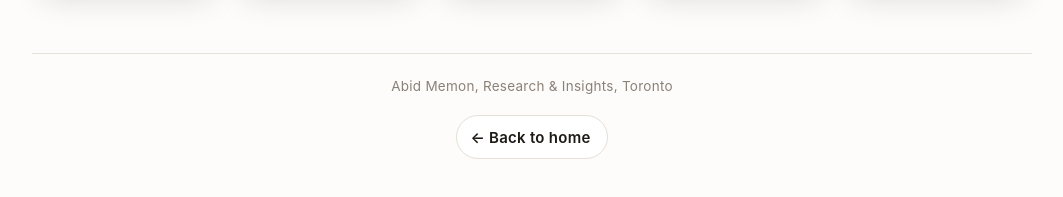
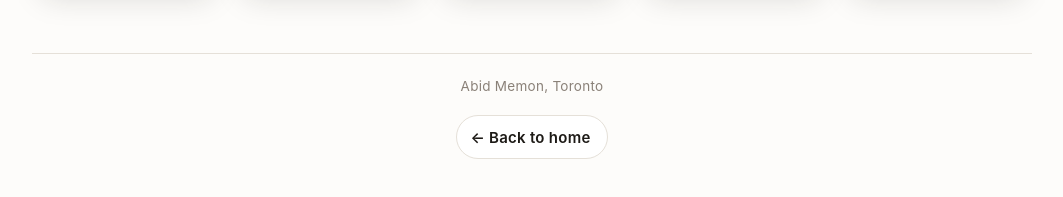
Before and after one commit to abid-memon/abid-memon.github.io, a plain HTML site: page digital-shelf-analysis.html in a window 1280 px wide. Shown: the part 2506-2703 px from the top of the page, without its empty margins (108-1171 px from the left). Drawn offline with Linux system fonts and the light colour scheme.

Commit message:
Add files via upload

```diff
--- a/digital-shelf-analysis.html
+++ b/digital-shelf-analysis.html
@@ -631,7 +631,7 @@
       </section>
 
       <footer>
-        Abid Memon, Research &amp; Insights, Toronto
+        Abid Memon, Toronto
         <div class="back-wrap">
           <a class="back-home" href="https://abid-memon.github.io/">&larr; Back to home</a>
         </div>
```
